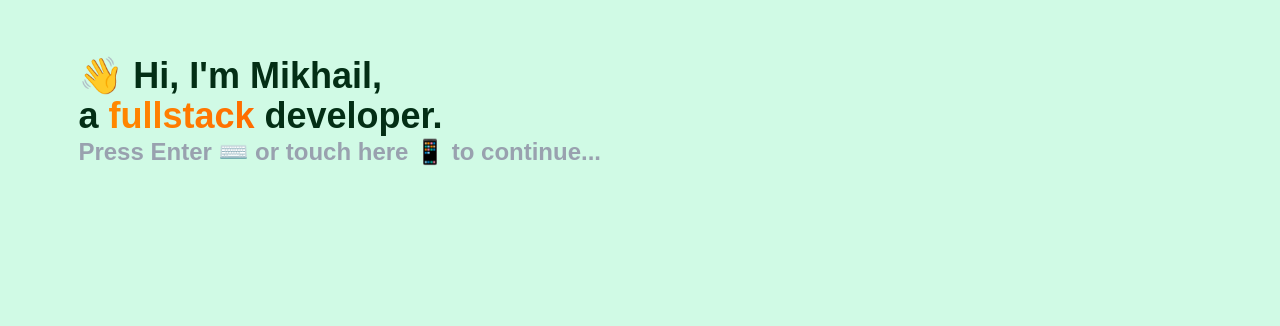
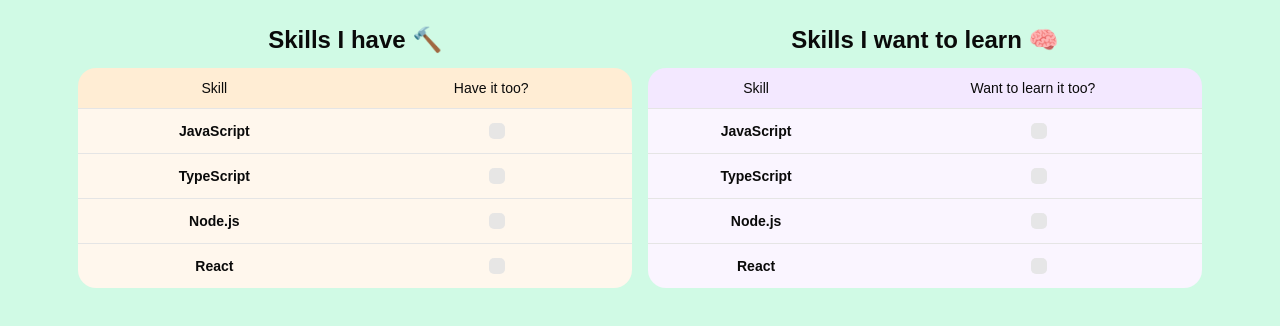
Before and after one commit to elmijail1/presentation-landing, a React (Vite) app in the folder frontend/: page / in a window 1280 px wide. Shown: the top 326 px of the page. Built offline with nearby package versions, Linux system fonts and the light colour scheme.

Commit message:
feat(frontend): add the table section

```diff
--- a/frontend/src/App.tsx
+++ b/frontend/src/App.tsx
@@ -1,10 +1,11 @@
 import { Intro } from "./components/Intro";
+import { TablesSection } from "./components/TablesSection";
 
 function App() {
 	return (
 		<main className="flex flex-col w-full min-h-screen items-center bg-emerald-100 p-4">
-			<Intro />
-			{/* <TablesMain /> */}
+			{/* <Intro /> */}
+			<TablesSection />
 			{/* <Matcher /> */}
 		</main>
 	);
--- /dev/null
+++ b/frontend/src/components/TableSkills.tsx
@@ -0,0 +1,84 @@
+import { useState } from "react";
+import { Checkbox } from "./ui/checkbox";
+import {
+	Table,
+	TableBody,
+	TableCaption,
+	TableCell,
+	TableHead,
+	TableHeader,
+	TableRow,
+} from "./ui/table";
+import type { TSkill } from "@/types";
+
+type TTableBGColor = "orange" | "purple";
+
+interface ITableSkillsProps {
+	caption: string;
+	skills: TSkill[];
+	color: TTableBGColor;
+	secondColHeader: string;
+}
+
+export function TableSkills({
+	caption,
+	skills,
+	color,
+	secondColHeader,
+}: ITableSkillsProps) {
+	const [visitorSkills, setVisitorSkills] = useState<Set<string>>(new Set());
+
+	function determineColor(color: TTableBGColor, element: "body" | "header") {
+		if (element === "body") {
+			return color === "orange" ? "bg-orange-50" : "bg-purple-50";
+		} else {
+			return color === "orange" ? "bg-orange-100" : "bg-purple-100";
+		}
+	}
+
+	function toggleVisitorSkill(id: string, checked: boolean) {
+		setVisitorSkills((prev) => {
+			const next = new Set(prev);
+			if (checked) {
+				next.add(id);
+			} else {
+				next.delete(id);
+			}
+			return next;
+		});
+	}
+
+	return (
+		<div className="w-1/2 flex flex-col items-center">
+			<h2 className="text-2xl font-bold mb-3">{caption}</h2>
+			<div className="max-w-150 mx-auto max-h-80 overflow-y-auto w-full rounded-2xl overflow-hidden">
+				<Table>
+					<TableHeader
+						className={`sticky top-0 z-10 ${determineColor(color, "header")}`}
+					>
+						<TableRow>
+							<TableHead className="sticky top-0">Skill</TableHead>
+							<TableHead className="sticky top-0">{secondColHeader}</TableHead>
+						</TableRow>
+					</TableHeader>
+					<TableBody className={`text-center ${determineColor(color, "body")}`}>
+						{skills.map((skill) => (
+							<TableRow key={skill.id}>
+								<TableCell>{skill.name}</TableCell>
+								<TableCell>
+									<Checkbox
+										className="mx-auto"
+										checked={visitorSkills.has(skill.id) ?? false}
+										onCheckedChange={(checked) =>
+											toggleVisitorSkill(skill.id, checked)
+										}
+									/>
+								</TableCell>
+							</TableRow>
+						))}
+					</TableBody>
+				</Table>
+			</div>
+		</div>
+	);
+}
--- /dev/null
+++ b/frontend/src/components/TablesSection.tsx
@@ -0,0 +1,23 @@
+import { skillsMock } from "../data/mockData";
+import { TableSkills } from "./TableSkills";
+
+export function TablesSection() {
+	return (
+		<div className="w-[90%] flex flex-col items-center text-4xl font-bold">
+			<div className="flex w-full mt-2 gap-4 justify-between">
+				<TableSkills
+					caption="Skills I have 🔨"
+					skills={skillsMock}
+					color="orange"
+					secondColHeader="Have it too?"
+				/>
+				<TableSkills
+					caption="Skills I want to learn 🧠"
+					skills={skillsMock}
+					color="purple"
+					secondColHeader="Want to learn it too?"
+				/>
+			</div>
+		</div>
+	);
+}
--- a/frontend/src/components/ui/table.tsx
+++ b/frontend/src/components/ui/table.tsx
@@ -1,13 +1,14 @@
-"use client"
+"use client";
 
-import * as React from "react"
-import { cn } from "cn"
+import * as React from "react";
+import { cn } from "cn";
 
 function Table({ className, ...props }: React.ComponentProps<"table">) {
 	return (
 		<div
 			data-slot="table-container"
-      className="relative w-full overflow-x-auto"
+			// className="relative w-full overflow-x-auto" // this prevented body scrolling
+			className="relative w-full"
 		>
 			<table
 				data-slot="table"
@@ -15,7 +16,7 @@ function Table({ className, ...props }: React.ComponentProps<"table">) {
 				{...props}
 			/>
 		</div>
-  )
+	);
 }
 
 function TableHeader({ className, ...props }: React.ComponentProps<"thead">) {
@@ -25,7 +26,7 @@ function TableHeader({ className, ...props }: React.ComponentProps<"thead">) {
 			className={cn("[&_tr]:border-b", className)}
 			{...props}
 		/>
-  )
+	);
 }
 
 function TableBody({ className, ...props }: React.ComponentProps<"tbody">) {
@@ -35,7 +36,7 @@ function TableBody({ className, ...props }: React.ComponentProps<"tbody">) {
 			className={cn("[&_tr:last-child]:border-0", className)}
 			{...props}
 		/>
-  )
+	);
 }
 
 function TableFooter({ className, ...props }: React.ComponentProps<"tfoot">) {
@@ -44,11 +45,11 @@ function TableFooter({ className, ...props }: React.ComponentProps<"tfoot">) {
 			data-slot="table-footer"
 			className={cn(
 				"border-t bg-muted/50 font-medium [&>tr]:last:border-b-0",
-        className
+				className,
 			)}
 			{...props}
 		/>
-  )
+	);
 }
 
 function TableRow({ className, ...props }: React.ComponentProps<"tr">) {
@@ -57,11 +58,11 @@ function TableRow({ className, ...props }: React.ComponentProps<"tr">) {
 			data-slot="table-row"
 			className={cn(
 				"border-b transition-colors hover:bg-muted/50 has-aria-expanded:bg-muted/50 data-[state=selected]:bg-muted",
-        className
+				className,
 			)}
 			{...props}
 		/>
-  )
+	);
 }
 
 function TableHead({ className, ...props }: React.ComponentProps<"th">) {
@@ -69,12 +70,12 @@ function TableHead({ className, ...props }: React.ComponentProps<"th">) {
 		<th
 			data-slot="table-head"
 			className={cn(
-        "h-10 px-2 text-left align-middle font-medium whitespace-nowrap text-foreground [&:has([role=checkbox])]:pr-0",
-        className
+				"h-10 px-3 text-center align-middle font-medium whitespace-nowrap text-foreground [&:has([role=checkbox])]:pr-0",
+				className,
 			)}
 			{...props}
 		/>
-  )
+	);
 }
 
 function TableCell({ className, ...props }: React.ComponentProps<"td">) {
@@ -82,12 +83,12 @@ function TableCell({ className, ...props }: React.ComponentProps<"td">) {
 		<td
 			data-slot="table-cell"
 			className={cn(
-        "p-2 align-middle whitespace-nowrap [&:has([role=checkbox])]:pr-0",
-        className
+				"p-3 align-middle whitespace-nowrap [&:has([role=checkbox])]:pr-0",
+				className,
 			)}
 			{...props}
 		/>
-  )
+	);
 }
 
 function TableCaption({
@@ -100,7 +101,7 @@ function TableCaption({
 			className={cn("mt-4 text-sm text-muted-foreground", className)}
 			{...props}
 		/>
-  )
+	);
 }
 
 export {
@@ -112,4 +113,4 @@ export {
 	TableRow,
 	TableCell,
 	TableCaption,
-}
+};
--- /dev/null
+++ b/frontend/src/data/mockData.ts
@@ -0,0 +1,28 @@
+import type { TSkill } from "@/types";
+
+export const skillsMock: TSkill[] = [
+	{
+		id: "1",
+		name: "JavaScript",
+		category: "programmingLanguage",
+		iHaveIt: true,
+	},
+	{
+		id: "2",
+		name: "TypeScript",
+		category: "programmingLanguage",
+		iHaveIt: true,
+	},
+	{
+		id: "3",
+		name: "Node.js",
+		category: "backend",
+		iHaveIt: true,
+	},
+	{
+		id: "4",
+		name: "React",
+		category: "frontend",
+		iHaveIt: true,
+	},
+];
--- /dev/null
+++ b/frontend/src/types.ts
@@ -0,0 +1,6 @@
+export type TSkill = {
+	id: string;
+	name: string;
+	category: string;
+	iHaveIt: boolean;
+};
```
Lines whose indentation alone changed are shown as unchanged.
